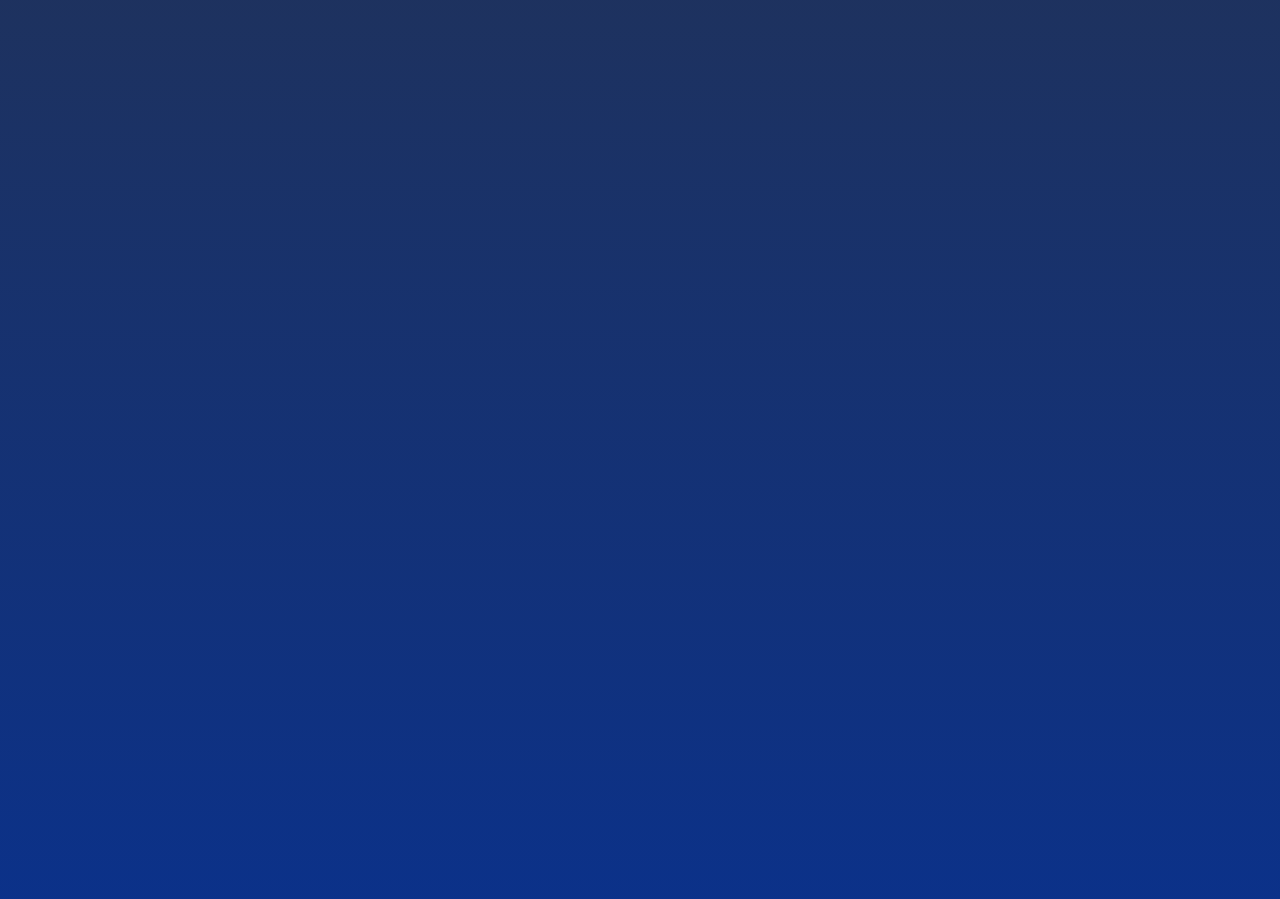
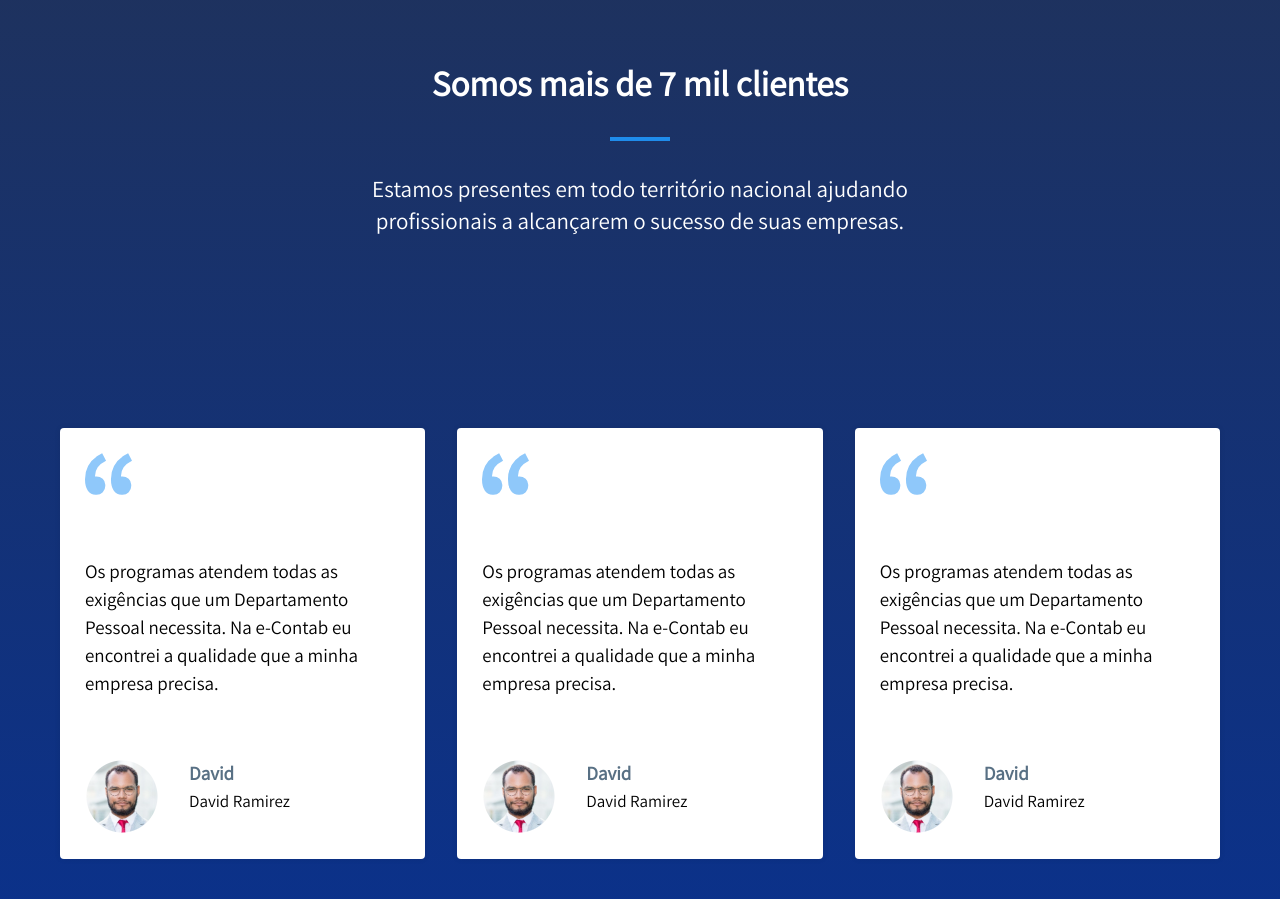
Before and after one commit to AricodeLab/supersoft.com, a Next.js app: page / in a window 1280 px wide. Shown: the part 3100-3999 px from the top of the page. Built offline with nearby package versions, Linux system fonts and the light colour scheme.

Commit message:
Mim de papai, ta lindo

```diff
--- a/public/locale/en.json
+++ b/public/locale/en.json
@@ -34,6 +34,8 @@
     "total_control_processes": "Take total control of all processes in your company and increase your results with a system that grows with you",
     "learn_more": "Learn more"
   },
+  "clientes": "We have over 7,000 customers",
+  "territorio": "We are present throughout the national territory, helping professionals achieve the success of their companies.",
   "testimonial": "The programs meet all the requirements that a Personnel Department needs. With e-Contab, I found the quality my company needs.",
   "what_we_do": "What we do",
   "resources": "Resources",
--- a/public/locale/pt.json
+++ b/public/locale/pt.json
@@ -36,8 +36,9 @@
     "total_control_processes": "Tenha total controle de todos os processos da sua empresa e aumente os seus resultados com um sistema que cresce com você",
     "learn_more": "saiba mais"
   },
+  "clientes": "Somos mais de 7 mil clientes",
+  "territorio": "Estamos presentes em todo território nacional ajudando profissionais a alcançarem o sucesso de suas empresas.",
   "testimonial": "Os programas atendem todas as exigências que um Departamento Pessoal necessita. Na e-Contab eu encontrei a qualidade que a minha empresa precisa.",
-
   "what_we_do": "O que fazemos",
   "resources": "Recursos",
   "blog": "Blog",
--- a/src/components/AboutSection/styled.ts
+++ b/src/components/AboutSection/styled.ts
@@ -13,8 +13,8 @@ const AboutSectionRoot = styled.div`
     max-width: 37.375rem;
     max-height: 24.125rem;
   }
-  p{
-    color:#587084;
+  p {
+    color: #587084;
   }
   @media screen and (max-width: 768px) {
     flex-direction: column;
@@ -23,7 +23,6 @@ const AboutSectionRoot = styled.div`
 
     img {
       object-fit: contain;
-
     }
   }
 `;
@@ -31,13 +30,15 @@ const AboutSectionRoot = styled.div`
 const GridContainer = styled.div`
   display: grid;
   grid-template-columns: 1fr 1fr;
-p{
-  color: #636363;
-}
+  p {
+    color: #636363;
+  }
   @media (max-width: 768px) {
     margin-top: 7.875rem;
 
     grid-template-columns: 1fr 2fr;
+    column-gap: 3rem;
+    width: 100%;
   }
 `;
 
@@ -64,6 +65,10 @@ const GridItem = styled.div`
     font: normal normal normal 18px/29px "Assistant Regular";
     letter-spacing: 0px;
   }
+
+  @media (max-width: 768px) {
+     max-width: 100%;
+    }
 `;
 
 const TextArea = styled.div`
--- a/src/components/InfoSection/index.tsx
+++ b/src/components/InfoSection/index.tsx
@@ -1,16 +1,60 @@
-import { Container, RootContainer } from "@components/defaults";
+import {
+  Container,
+  RootContainer,
+  BoxButton,
+  BtnDownload,
+} from "@components/defaults";
 import React from "react";
 import * as S from "./styled";
 import { Footer } from "@components/index";
-import { useTranslation} from "react-i18next"
+import { useTranslation } from "react-i18next";
+
 function InfoSection() {
-  const { t} = useTranslation()
+  const { t } = useTranslation();
   return (
     <RootContainer bgColor=" transparent linear-gradient(180deg, #213257 0%, #0031A4 100%) 0% 0% no-repeat padding-box">
       <Container>
         <S.InfoSectionRoot>
-          {/* Esqueci de add nos Jsons */}
-          <h1>Somos mais de 7 mil clientes</h1>
+          <S.TextArea>
+            <h1>{t("clientes")}</h1>
+            <hr />
+            <p>{t("territorio")}</p>
+          </S.TextArea>
+          <S.CardRow>
+          <S.CardArea>
+            <img src="/images/Aspas.svg" alt="aspas"/>
+            <p>{t("testimonial")}</p>
+            <S.CardFooter>
+              <img src="/images/1551@2x.png" alt="people"/>
+              <div>
+                <span>David</span>
+                <p>David Ramirez</p>
+              </div>
+            </S.CardFooter>
+          </S.CardArea>
+          <S.CardArea>
+            <img src="/images/Aspas.svg" alt="aspas"/>
+            <p>{t("testimonial")}</p>
+            <S.CardFooter>
+              <img src="/images/1551@2x.png" alt="people"/>
+              <div>
+                <span>David</span>
+                <p>David Ramirez</p>
+              </div>
+            </S.CardFooter>
+          </S.CardArea>
+           <S.CardArea>
+            <img src="/images/Aspas.svg" alt="aspas"/>
+            <p>{t("testimonial")}</p>
+            <S.CardFooter>
+              <img src="/images/1551@2x.png" alt="people"/>
+              <div>
+                <span>David</span>
+                <p>David Ramirez</p>
+              </div>
+            </S.CardFooter>
+          </S.CardArea>
+            </S.CardRow>
           <Footer />
         </S.InfoSectionRoot>
       </Container>
--- a/src/components/InfoSection/styled.ts
+++ b/src/components/InfoSection/styled.ts
@@ -1,12 +1,95 @@
 import styled from "styled-components";
 
 const InfoSectionRoot = styled.div`
-  min-height: 1639px;;
-  background: transparent linear-gradient(180deg, #213257 0%, #0031A4 100%) 0% 0% no-repeat padding-box;
+  min-height: 1639px;
+  background: transparent linear-gradient(180deg, #213257 0%, #0031a4 100%) 0%
+    0% no-repeat padding-box;
   display: flex;
   flex-direction: column;
   justify-content: space-between;
-
+  align-items: center;
 `;
 
-export {InfoSectionRoot}
+const TextArea = styled.div`
+  margin-top: 20%;
+  display: flex;
+  text-align: center;
+  justify-content: center;
+  flex-direction: column;
+  align-items: center;
+  gap: 2rem;
+  max-width: 588px;
+  h1 {
+    font: normal normal 600 35px/44px "Assistant Regular";
+    color: ${(props) => props.theme.colors.white};
+  }
+  p {
+    font: normal normal normal 23px/32px "Assistant Regular";
+    color: ${(props) => props.theme.colors.white};
+  }
+  hr {
+    width: 60px;
+    height: 4px;
+    border: none;
+    background: #1f8ceb 0% 0% no-repeat padding-box;
+    justify-self: center;
+  }
+`;
+
+const CardArea = styled.div`
+  max-width: 23.313rem;
+  min-height: 26.938rem;
+  box-shadow: 0px 0px 6px #00000014;
+  border-radius: 4px;
+  background-color: ${(props) => props.theme.colors.white};
+  padding: 25px;
+  text-align: left;
+  display: flex;
+  flex-direction: column;
+  justify-content: space-between;
+  img {
+    object-fit: cover;
+    max-width: 47px;
+    max-height: 42px;
+  }
+
+  p {
+    font: normal normal normal 19px/28px "Assistant Regular";
+  }
+    @media (max-width: 768px) {
+      min-height: 20rem;
+      max-width:  80%;
+      margin: 2rem auto 2rem;
+  }
+`;
+
+const CardRow = styled.div`
+  max-width: 100%;
+  gap: 2rem;
+  display: flex;
+  flex-direction: row;
+
+  @media (max-width: 768px) {
+     flex-direction: column;
+  }
+`;
+const CardFooter = styled.div`
+  display: flex;
+  flex-direction: row;
+  gap: 30px;
+  img {
+    object-fit: cover;
+    border-radius: 100%;
+    max-width: 74px;
+    max-height: 75px;
+  }
+  span {
+    font: normal normal 600 19px/28px "Assistant Regular";
+    color: #587084;
+  }
+  p {
+    font: normal normal normal 17px/28px "Assistant Regular";
+  }
+`;
+
+export { InfoSectionRoot, TextArea, CardFooter, CardArea, CardRow };
--- a/src/components/MainSection/style.ts
+++ b/src/components/MainSection/style.ts
@@ -30,7 +30,7 @@ const ImageDiv = styled.div`
   background-position: center;
 
   @media (max-width: 768px) {
-    border-radius: 0%;
+    border-radius: 5%;
   }
 
   &::before {
@@ -45,7 +45,7 @@ const ImageDiv = styled.div`
     border-radius: 2.5rem;
 
     @media (max-width: 768px) {
-    border-radius: 0%;
+    border-radius: 5%;
   }
   }
 `;
```
